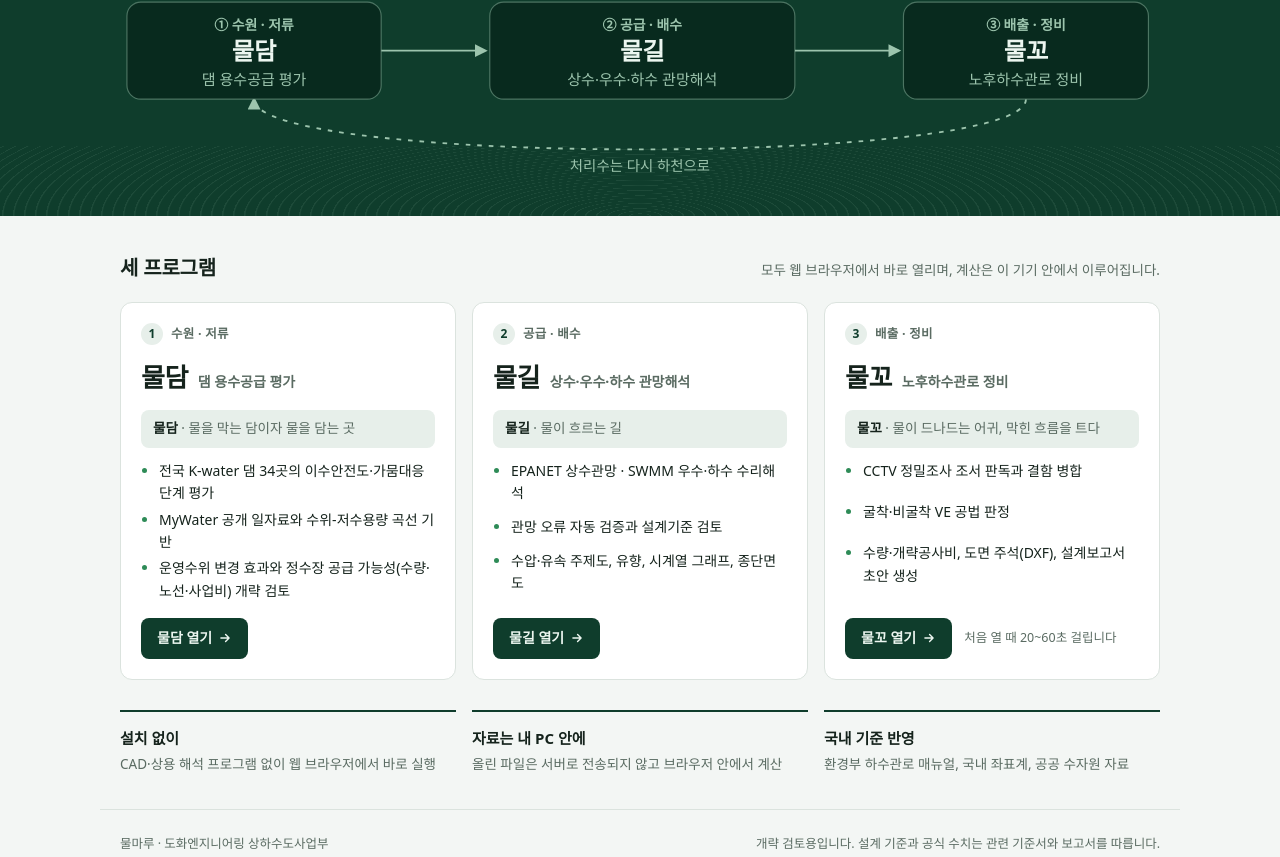
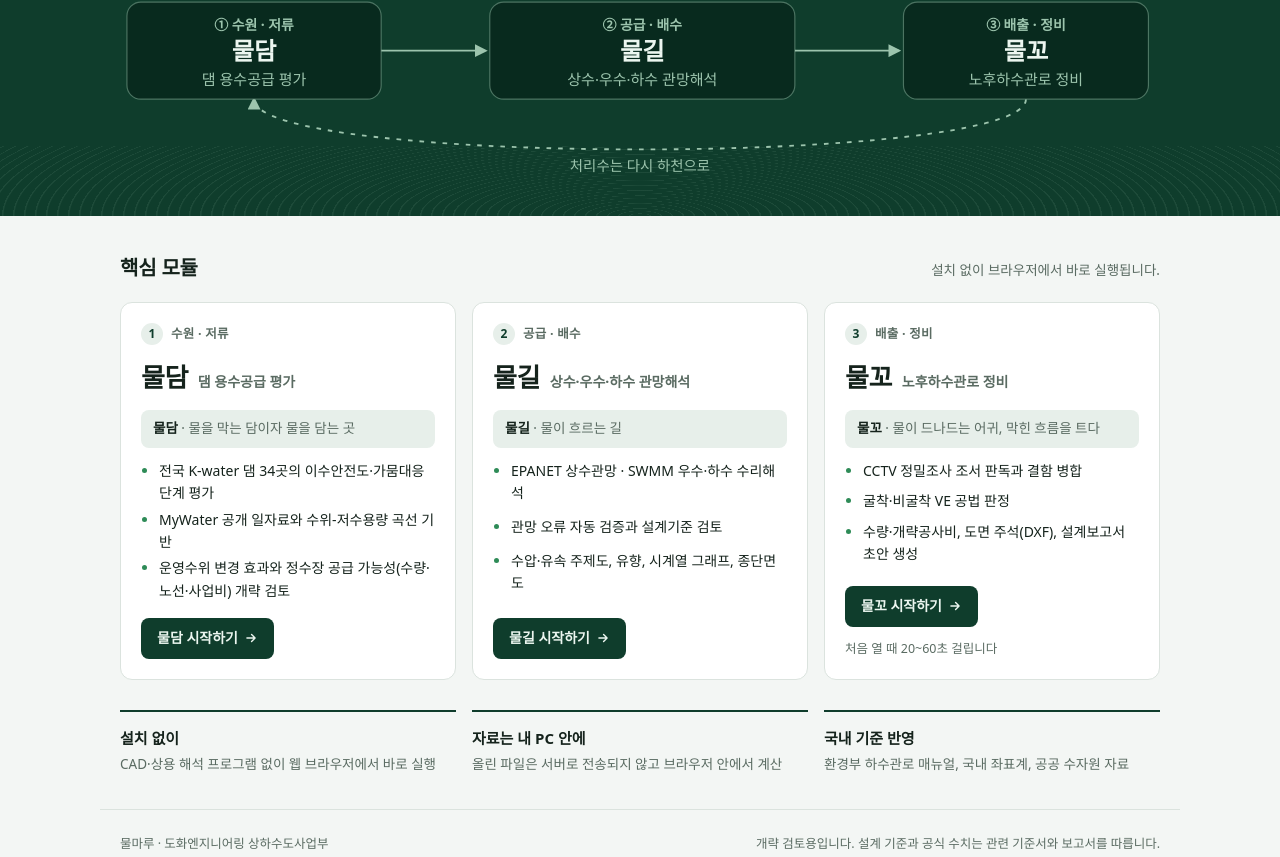
Before and after one commit to wonjejj-glitch/mulmaru, a plain HTML site: page index.html in a window 1280 px wide. Shown: the part 312-1169 px from the top of the page. Drawn offline with Linux system fonts and the light colour scheme.

Commit message:
포털 문구: '핵심 모듈', 설명 간결화, 버튼 '시작하기'
Co-Authored-By: Claude Opus 5.5 <noreply@anthropic.com>
Claude-Session: https://claude.ai/code/session_01Ba3kfcro3ZzQyrGarUzkbj

```diff
--- a/index.html
+++ b/index.html
@@ -191,8 +191,8 @@ footer .inner { padding-block: 24px 40px; border-top: 1px solid var(--line); dis
 <main>
   <div class="inner">
     <div class="sec-head">
-      <h2>세 프로그램</h2>
-      <p>모두 웹 브라우저에서 바로 열리며, 계산은 이 기기 안에서 이루어집니다.</p>
+      <h2>핵심 모듈</h2>
+      <p>설치 없이 브라우저에서 바로 실행됩니다.</p>
     </div>
 
     <div class="cards">
@@ -206,7 +206,7 @@ footer .inner { padding-block: 24px 40px; border-top: 1px solid var(--line); dis
           <li>운영수위 변경 효과와 정수장 공급 가능성(수량·노선·사업비) 개략 검토</li>
         </ul>
         <div class="foot">
-          <a class="open" href="https://wonjejj-glitch.github.io/garam/">물담 열기 <svg width="14" height="14" viewBox="0 0 24 24" aria-hidden="true"><path d="M5 12h13M13 6l6 6-6 6" fill="none" stroke="currentColor" stroke-width="2.4" stroke-linecap="round" stroke-linejoin="round"/></svg></a>
+          <a class="open" href="https://wonjejj-glitch.github.io/garam/">물담 시작하기 <svg width="14" height="14" viewBox="0 0 24 24" aria-hidden="true"><path d="M5 12h13M13 6l6 6-6 6" fill="none" stroke="currentColor" stroke-width="2.4" stroke-linecap="round" stroke-linejoin="round"/></svg></a>
         </div>
       </article>
 
@@ -220,7 +220,7 @@ footer .inner { padding-block: 24px 40px; border-top: 1px solid var(--line); dis
           <li>수압·유속 주제도, 유향, 시계열 그래프, 종단면도</li>
         </ul>
         <div class="foot">
-          <a class="open" href="https://wonjejj-glitch.github.io/mulgil/">물길 열기 <svg width="14" height="14" viewBox="0 0 24 24" aria-hidden="true"><path d="M5 12h13M13 6l6 6-6 6" fill="none" stroke="currentColor" stroke-width="2.4" stroke-linecap="round" stroke-linejoin="round"/></svg></a>
+          <a class="open" href="https://wonjejj-glitch.github.io/mulgil/">물길 시작하기 <svg width="14" height="14" viewBox="0 0 24 24" aria-hidden="true"><path d="M5 12h13M13 6l6 6-6 6" fill="none" stroke="currentColor" stroke-width="2.4" stroke-linecap="round" stroke-linejoin="round"/></svg></a>
         </div>
       </article>
 
@@ -234,7 +234,7 @@ footer .inner { padding-block: 24px 40px; border-top: 1px solid var(--line); dis
           <li>수량·개략공사비, 도면 주석(DXF), 설계보고서 초안 생성</li>
         </ul>
         <div class="foot">
-          <a class="open" href="https://wonjejj-glitch.github.io/mulkko/">물꼬 열기 <svg width="14" height="14" viewBox="0 0 24 24" aria-hidden="true"><path d="M5 12h13M13 6l6 6-6 6" fill="none" stroke="currentColor" stroke-width="2.4" stroke-linecap="round" stroke-linejoin="round"/></svg></a>
+          <a class="open" href="https://wonjejj-glitch.github.io/mulkko/">물꼬 시작하기 <svg width="14" height="14" viewBox="0 0 24 24" aria-hidden="true"><path d="M5 12h13M13 6l6 6-6 6" fill="none" stroke="currentColor" stroke-width="2.4" stroke-linecap="round" stroke-linejoin="round"/></svg></a>
           <span class="note">처음 열 때 20~60초 걸립니다</span>
         </div>
       </article>
```
